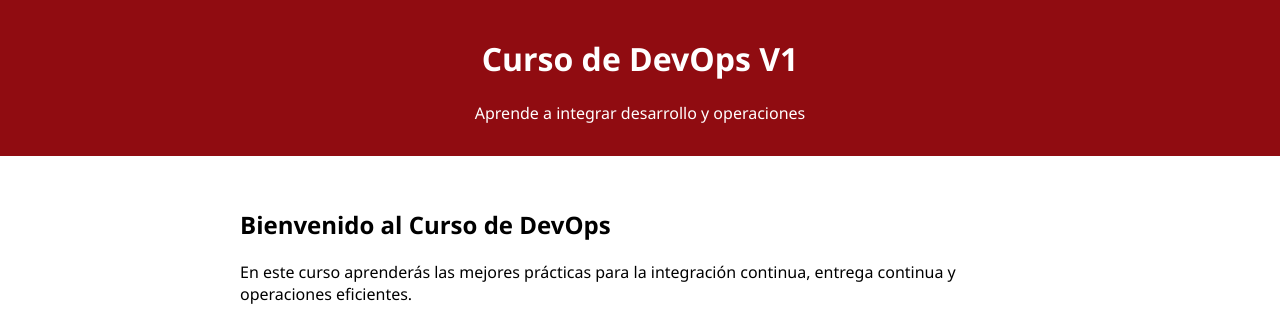
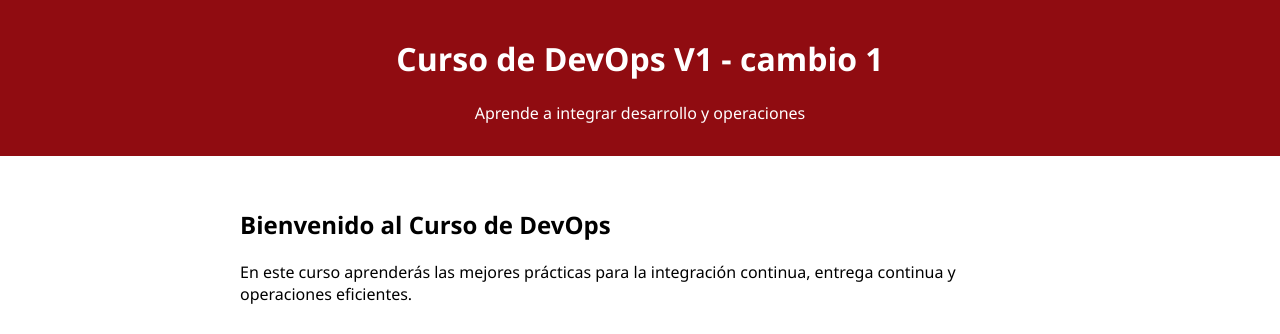
Before and after one commit to renatoapaza/mod04-devops, a Flask app: page / in a window 1280 px wide. Shown: the top 334 px of the page. Run offline with Flask 3, Linux system fonts and the light colour scheme.

Commit message:
cambio en el titulo

```diff
--- a/python-app/templates/index.html
+++ b/python-app/templates/index.html
@@ -71,7 +71,7 @@
 
 <body>
   <header>
-    <h1>Curso de DevOps V1</h1>
+    <h1>Curso de DevOps V1 - cambio 1</h1>
     <p>Aprende a integrar desarrollo y operaciones</p>
   </header>
   <div class="container">
```
Also changed, not shown: 1 other file.
